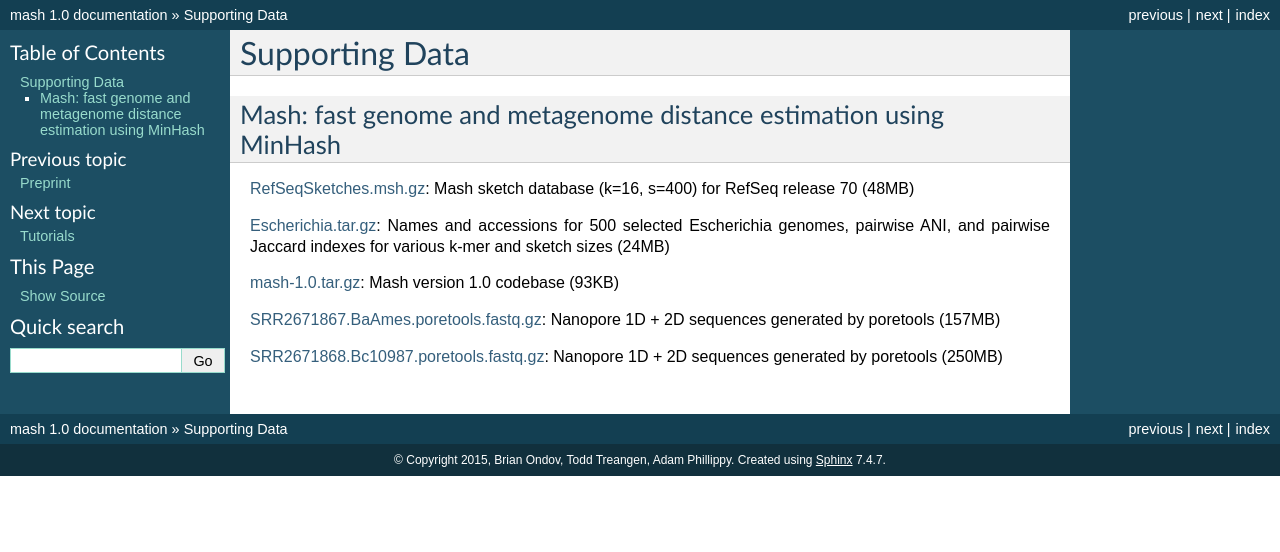
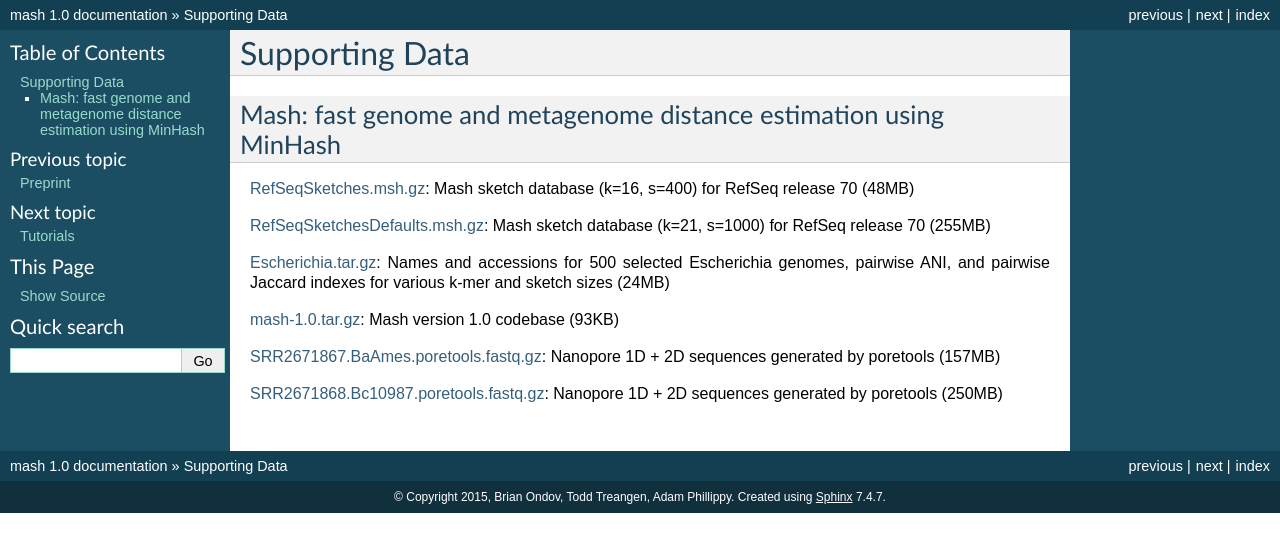
Before and after one commit to marbl/Mash, a Sphinx documentation site: the page built from doc/sphinx/data.rst, in a window 1280 px wide. Shown: the top 552 px of the page. Built offline with Sphinx 7.4.7, drawn with Linux system fonts in a browser that asks for light colours.

Commit message:
Added refseq sketch db w/ default params

```diff
--- a/doc/sphinx/data.rst
+++ b/doc/sphinx/data.rst
@@ -6,6 +6,8 @@
 
 `RefSeqSketches.msh.gz <http://gembox.cbcb.umd.edu/mash/RefSeqSketches.msh.gz>`_: Mash sketch database (k=16, s=400) for RefSeq release 70 (48MB)
 
+`RefSeqSketchesDefaults.msh.gz <https://gembox.cbcb.umd.edu/mash/RefSeqSketchesDefaults.msh.gz>`_: Mash sketch database (k=21, s=1000) for RefSeq release 70 (255MB)
+
 `Escherichia.tar.gz <http://gembox.cbcb.umd.edu/mash/Escherichia.tar.gz>`_: Names and accessions for 500 selected Escherichia genomes, pairwise ANI, and pairwise Jaccard indexes for various k-mer and sketch sizes (24MB)
 
 `mash-1.0.tar.gz <http://gembox.cbcb.umd.edu/mash/mash-1.0.tar.gz>`_: Mash version 1.0 codebase (93KB)
```
